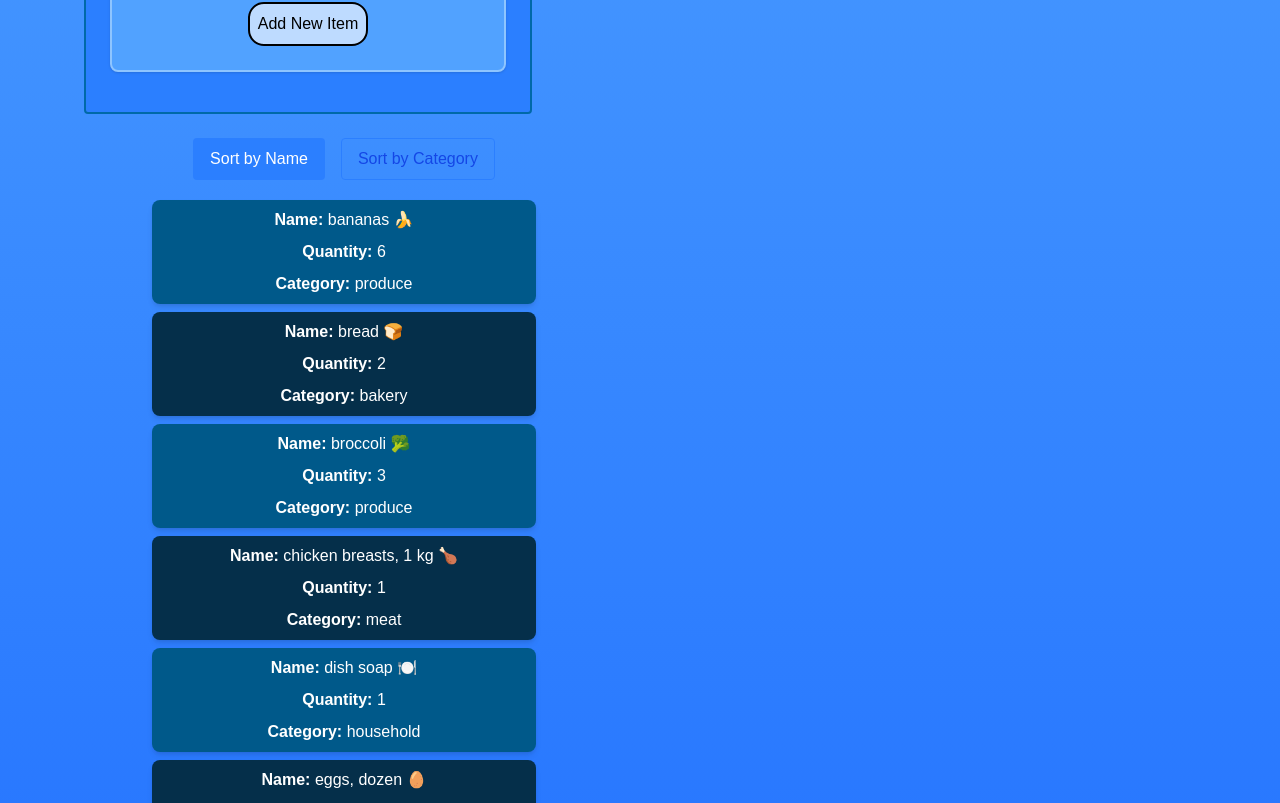
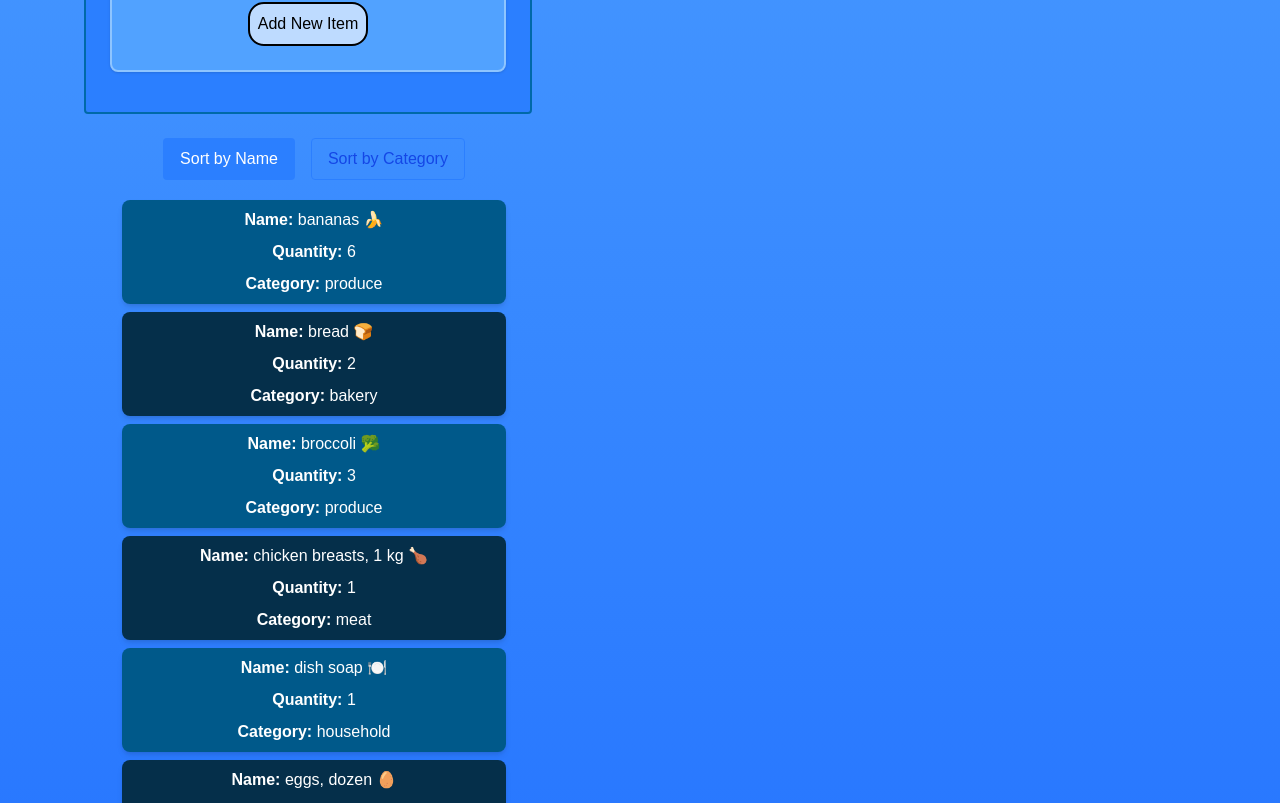
Before and after one commit to Temsters/cprg306-assignments, a Next.js app: page /week-8 in a window 1280 px wide. Shown: the part 493-1296 px from the top of the page. Built offline with nearby package versions, Linux system fonts and the light colour scheme.

Commit message:
aligning item list elements under the new item component

```diff
--- a/app/week-8/page.js
+++ b/app/week-8/page.js
@@ -38,7 +38,9 @@ return (
         {/* Left side: New item + item list */}
         <div className="flex-1 space-y-6">
           <NewItem onAddItem={handleAddItem} />
-          <ItemList items={items} onSelectItem={handleItemSelect} />
+          <div className="lex-1 space-y-3 -ml-15">
+            <ItemList items={items} onSelectItem={handleItemSelect} />
+          </div>
         </div>
 
         {/* Right side: Meal ideas */}
```
